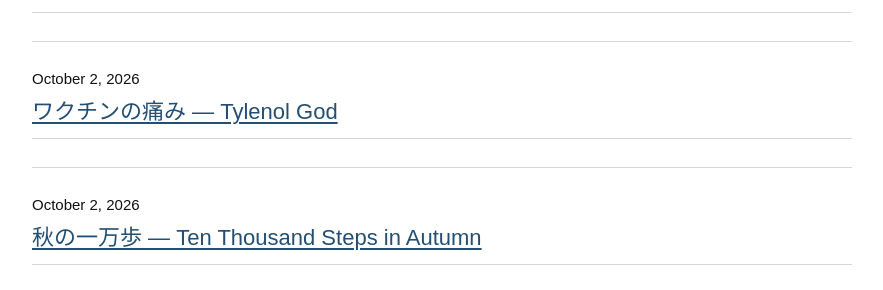
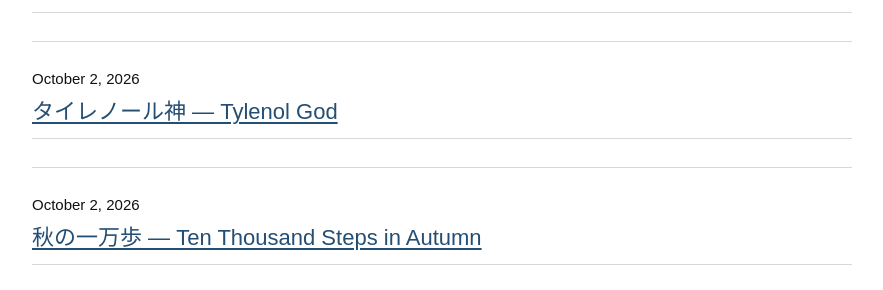
Before and after one commit to Jin-in-Seoul/Jin-in-Seoul, a Jekyll site: the page built from haiku/index.html, in a window 1280 px wide. Shown: the part 605-895 px from the top of the page, without its empty margins (198-1081 px from the left). Built offline with Jekyll 4.4.1, drawn with Linux system fonts in a browser that asks for light colours.

Commit message:
Update haiku index title

```diff
--- a/haiku/index.html
+++ b/haiku/index.html
@@ -41,7 +41,7 @@
       </article>
       <article class="haiku-list-item">
         <time datetime="2026-10-02">October 2, 2026</time>
-        <h2><a href="/haiku/2026/10/02/003/">ワクチンの痛み — Tylenol God</a></h2>
+        <h2><a href="/haiku/2026/10/02/003/">タイレノール神 — Tylenol God</a></h2>
       </article>
       <article class="haiku-list-item">
         <time datetime="2026-10-02">October 2, 2026</time>
```
